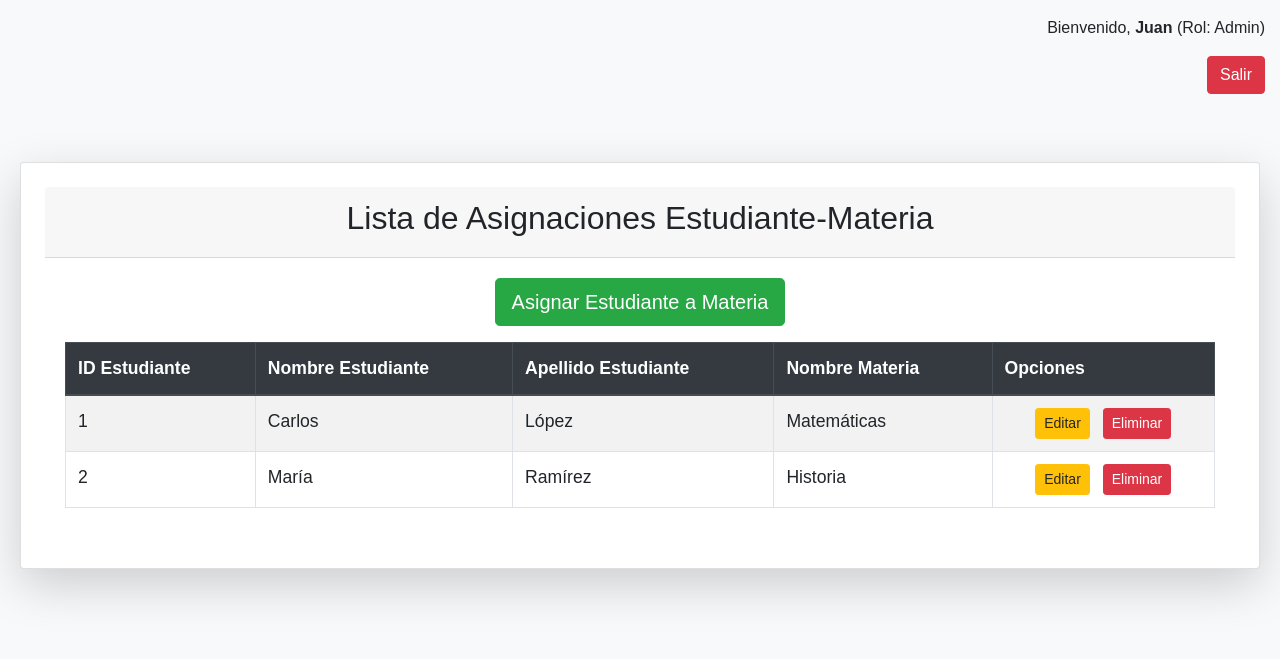
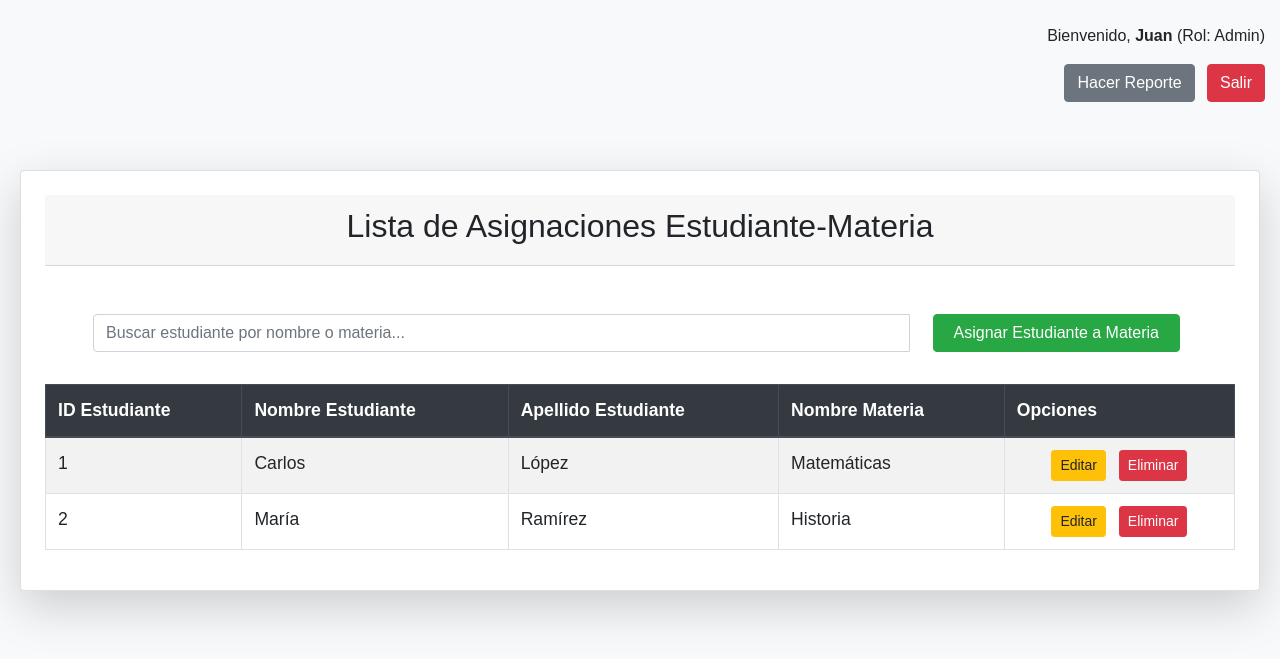
Before and after one commit to ChillRelaxing/Proyecto_Escuela_sv, a PHP site: page /routers/estudianteMateriaRouter.php in a window 1280 px wide. Shown: the top 659 px of the page. Run offline with PHP 8.4, Linux system fonts and the light colour scheme; a user stored in the database is signed in; data comes from the database, SQL or seed files in the repository.

Commit message:
Subiendo buscador de E-M y Reporte

```diff
--- a/controllers/EstudianteMateriaController.php
+++ b/controllers/EstudianteMateriaController.php
@@ -110,4 +110,36 @@ class EstudianteMateriaController
             echo "ID no proporcionado.";
         }
     }
+
+    /**BUSCADOR */
+    public function buscan($query_em)
+    {
+        // Llamamos al método del modelo que realiza la búsqueda
+        $result = $this->estudianteMateria->search_estudianteMateria($query_em);
+        $asignaciones = $result->fetchAll(PDO::FETCH_ASSOC);
+
+        // Generamos el HTML para mostrar los resultados
+        $output_em = '';
+        if (count($asignaciones) > 0) {
+            foreach ($asignaciones as $asignacion) {
+                $output_em .= '
+                    <tr>
+                        <td>' . $asignacion['id_estudiante_materia'] . '</td>
+                        <td>' . $asignacion['nombre_estudiante'] . '</td>
+                        <td>' . $asignacion['apellido_estudiante'] . '</td>
+                        <td>' . $asignacion['nombre_materia'] . '</td>
+
+                        <td>
+                            <a href="../routers/estudianteMateriaRouter.php?action=edit&id=' . $asignacion['id_estudiante_materia'] . '" class="btn btn-warning btn-sm mb-1">Editar</a>
+                            <a href="../routers/estudianteMateriaRouter.php?action=confirmDelete&id=' . $asignacion['id_estudiante_materia'] . '" class="btn btn-danger btn-sm">Eliminar</a>
+                        </td>
+                    </tr>
+                ';
+            }
+        } else {
+            $output_em= '<tr><td colspan="4">No se encontraron considencias.</td></tr>';
+        }
+
+        echo $output_em;
+    }
 }
--- /dev/null
+++ b/js/buscadorEstudiante_materia.js
@@ -0,0 +1,17 @@
+
+$(document).ready(function() {
+    // Detectamos la entrada en el campo de búsqueda
+    $("#buscarEstudianteMateria").on("keyup", function() {
+        var query_em = $(this).val();
+
+        // Hacemos la llamada AJAX
+        $.ajax({
+            url: "../routers/estudianteMateriaRouter.php",
+            method: "GET",
+            data: { action: 'buscan', query_em: query_em },
+            success: function(data) {
+                $("#resultadoEstudiante_materia").html(data); // Mostramos los resultados en la tabla
+            }
+        });
+    });
+});
--- a/models/EstudianteMateriaModel.php
+++ b/models/EstudianteMateriaModel.php
@@ -149,4 +149,24 @@ class EstudianteMateria
         $result->execute();
         return $result->fetchAll(PDO::FETCH_ASSOC); // Cambiado para mantener la consistencia
     }
+
+
+    public function search_estudianteMateria($query_em)
+    {
+        $query_em = "%" . $query_em . "%";
+        $sql= "SELECT em.id_estudiante_materia,
+                e.nombre AS nombre_estudiante,
+                e.apellido AS apellido_estudiante,
+                mc.nombre AS nombre_materia
+            FROM estudiante_materia em
+            JOIN estudiantes e ON em.id_estudiante = e.id_estudiante
+            JOIN materias_cursos mc ON em.id_materia_curso = mc.id_materia_curso
+            WHERE e.nombre LIKE :query_em OR e.apellido LIKE :query_em OR mc.nombre LIKE :query_em";
+
+        $result = $this->conn->prepare($sql);
+        $result->bindParam(':query_em', $query_em);
+        $result->execute();
+        return $result;
+    }
+
 }
--- a/routers/estudianteMateriaRouter.php
+++ b/routers/estudianteMateriaRouter.php
@@ -5,6 +5,8 @@ require_once '../controllers/EstudianteMateriaController.php';
 // Capturamos la opción de la URL
 $action = isset($_GET['action']) ? $_GET['action'] : '';
 $id = isset($_GET['id']) ? $_GET['id'] : '';
+//AJAX
+$query_em = isset($_GET['query_em']) ? $_GET['query_em'] : '';
 
 // Instanciamos el controlador
 $controller = new EstudianteMateriaController();
@@ -39,6 +41,10 @@ switch ($action) {
         }
         break;
 
+    case 'buscan':  //para manejar la búsqueda
+        $controller->buscan($query_em);
+        break;
+
     default:
         $controller->index();
         break;
--- a/routers/reporteRouter.php
+++ b/routers/reporteRouter.php
@@ -5,6 +5,8 @@ require_once '../controllers/ReporteController.php';
 // Capturamos la opción de la URL
 $action = isset($_GET['action']) ? $_GET['action'] : '';
 $id = isset($_GET['id']) ? $_GET['id'] : '';
+//AJAX
+$query_reporte = isset($_GET['query_reporte']) ? $_GET['query_reporte'] : '';
 
 // Instanciamos el controlador
 $controller = new ReporteController();
@@ -39,6 +41,10 @@ switch ($action) {
         }
         break;
 
+    case 'buscando':  //para manejar la búsqueda
+        $controller->buscando($query_reporte);
+        break;
+
     default:
         $controller->index();
         break;
--- a/views/estudianteMateria/indexEstudianteMateria.php
+++ b/views/estudianteMateria/indexEstudianteMateria.php
@@ -25,17 +25,23 @@ if ($_SESSION['roles'] != 'Admin' && $_SESSION['roles'] != 'Profesor') {
     <title>Lista de Asignaciones Estudiante-Materia</title>
     <link rel="stylesheet" href="https://stackpath.bootstrapcdn.com/bootstrap/4.5.2/css/bootstrap.min.css">
     <link rel="stylesheet" href="../views/css/estudianteMateriaResponsive.css"> <!-- Enlace al archivo responsive -->
+    <!--URL Ajax-->
+    <script src="https://ajax.googleapis.com/ajax/libs/jquery/3.7.1/jquery.min.js"></script>
 </head>
-<body class="bg-light">
+<body class="bg-light"><br>
 
+    <!-- Mostramos el nombre del usuario y su rol -->
     <div class="container-fluid">
         <div class="row">
-            <div class="col-12 text-right mt-3">
+            <div class="col-12 text-right ">
                 <p>Bienvenido, <strong><?= htmlspecialchars($_SESSION['usuarios']); ?></strong> (Rol: <?= htmlspecialchars($_SESSION['roles']); ?>)</p>
                 <!-- Botón de salir -->
+                <div class="ml-auto">
+                    <a href="../routers/reporteRouter.php" class="btn btn-secondary mr-2">Hacer Reporte</a>
                     <form action="../views/auth/exit.php" method="POST" class="d-inline">
                         <button type="submit" class="btn btn-danger">Salir</button>
                     </form>
+                </div>
             </div>
         </div>
     </div>
@@ -44,15 +50,25 @@ if ($_SESSION['roles'] != 'Admin' && $_SESSION['roles'] != 'Profesor') {
         <div class="card shadow-lg p-4"> <!-- Sombra para dar más contraste a la tarjeta -->
             <div class="card-header text-center">
                 <h2>Lista de Asignaciones Estudiante-Materia</h2>
-            </div>
-            <div class="card-body">
-                <div class="row mb-3"> <!-- Espaciado entre el botón y la tabla -->
-                    <div class="col-12 text-center"> <!-- Centra el botón en pantallas pequeñas y grandes -->
-                        <a href="../routers/estudianteMateriaRouter.php?action=create" class="btn btn-success btn-lg">Asignar Estudiante a Materia</a>
+            </div><br><br>
+
+            <!--Para la busqueda--->
+            <div class="container-sm">
+                <form action="" method="get">
+                    <!-- Campo de búsqueda -->
+                    <div class="input-group mb-3">
+                        <input type="text" id="buscarEstudianteMateria" class="form-control mx-2" placeholder="Buscar estudiante por nombre o materia..." aria-label="Recipient's username" aria-describedby="button-addon2" >
+
+                        <div class="col-12 col-md-6 col-lg-3">
+                            <a href="../routers/estudianteMateriaRouter.php?action=create" class="btn btn-success btn-block w-100 mb-3">Asignar Estudiante a Materia</a>
                         </div>
                     </div>
+                </form>
+            </div>
+
+            <!----->
             <div class="table-responsive"> <!-- Hace la tabla desplazable en pantallas pequeñas -->
-                    <table class="table table-bordered table-striped">
+                <table  class="table table-bordered table-striped">
                     <thead class="thead-dark">
                         <tr>
                             <th scope="col">ID Estudiante</th>
@@ -62,7 +78,7 @@ if ($_SESSION['roles'] != 'Admin' && $_SESSION['roles'] != 'Profesor') {
                             <th scope="col">Opciones</th>
                         </tr>
                     </thead>
-                        <tbody>
+                    <tbody id="resultadoEstudiante_materia">
                         <?php foreach ($asignaciones as $asignacion) : ?>
                             <tr>
                                 <td><?= htmlspecialchars($asignacion['id_estudiante_materia']); ?></td>
@@ -80,10 +96,9 @@ if ($_SESSION['roles'] != 'Admin' && $_SESSION['roles'] != 'Profesor') {
             </div>
         </div>
     </div>
-    </div>
 
-    <script src="https://code.jquery.com/jquery-3.5.1.slim.min.js"></script>
-    <script src="https://cdn.jsdelivr.net/npm/@popperjs/core@2.9.2/dist/umd/popper.min.js"></script>
-    <script src="https://stackpath.bootstrapcdn.com/bootstrap/4.5.2/js/bootstrap.bundle.min.js"></script>
 </body>
 </html>
+
+<!--para el ajaz funcione--->
+<script src="../js/buscadorEstudiante_materia.js"></script>
```
Also changed, not shown: controllers/ReporteController.php (+35 -0 lines), js/buscadorReporte.js (added, +16 -0 lines), models/ReporteModel.php (+20 -0 lines), views/reporte/indexReporte.php (+24 -11 lines). Lines whose indentation alone changed are shown as unchanged.
